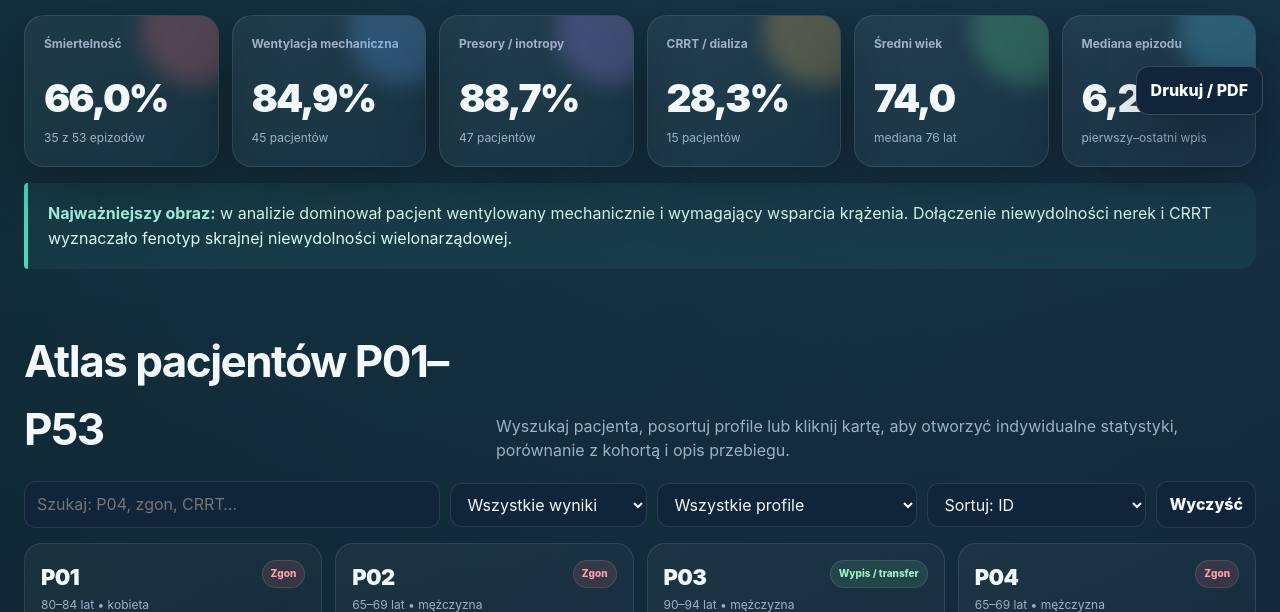
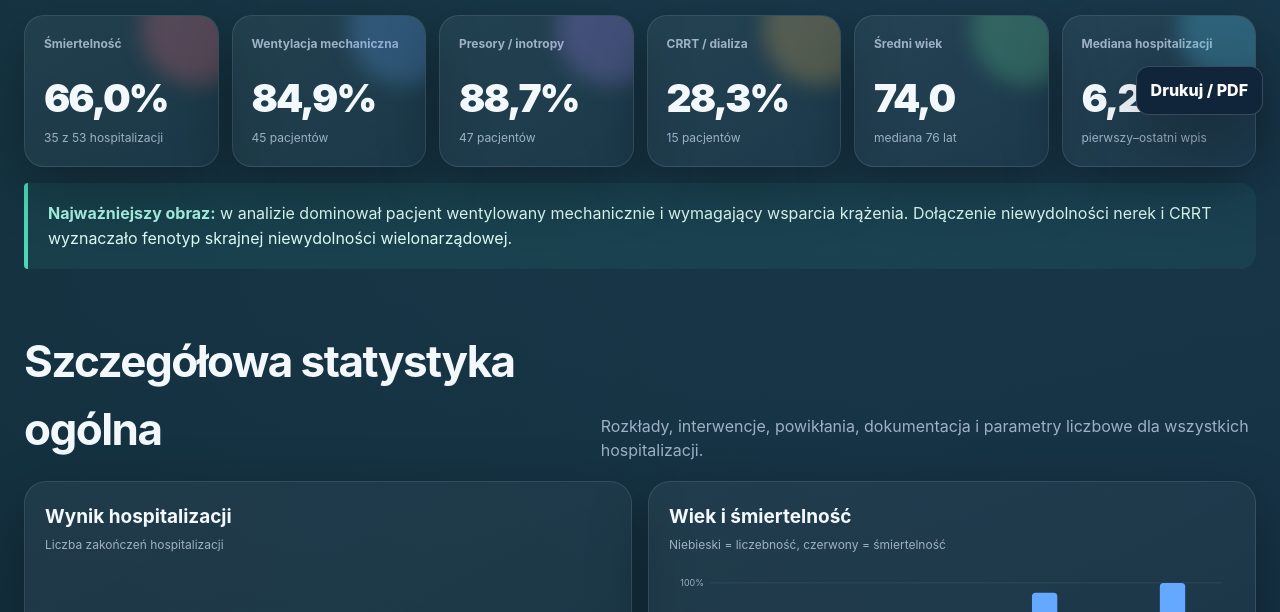
Before and after one commit to fedorczakmichal-stack/grafik-lekarzy, a plain HTML site: page raport-oit/index.html in a window 1280 px wide. Shown: the part 668-1280 px from the top of the page. Drawn offline with Linux system fonts and the light colour scheme.

Commit message:
Use hospitalization terminology and load detailed overall statistics

```diff
--- a/raport-oit/index.html
+++ b/raport-oit/index.html
@@ -7,173 +7,69 @@
 <meta http-equiv="Cache-Control" content="no-cache, no-store, must-revalidate">
 <meta http-equiv="Pragma" content="no-cache">
 <meta http-equiv="Expires" content="0">
-<title>OAiIT 2026 — ładowanie atlasu pacjentów</title>
+<title>OAiIT 2026 — ładowanie raportu</title>
 <style>
 html,body{height:100%;margin:0;background:#06111f;color:#f3f8fd;font-family:Inter,system-ui,-apple-system,BlinkMacSystemFont,"Segoe UI",sans-serif}.wrap{height:100%;display:grid;place-items:center;padding:24px;text-align:center;box-sizing:border-box}.card{max-width:520px;padding:28px;border:1px solid rgba(255,255,255,.12);border-radius:22px;background:linear-gradient(145deg,rgba(255,255,255,.06),rgba(255,255,255,.02));box-shadow:0 20px 60px rgba(0,0,0,.35)}.spinner{width:48px;height:48px;border-radius:50%;border:4px solid rgba(255,255,255,.12);border-top-color:#4ad8b8;margin:0 auto 18px;animation:s .8s linear infinite}@keyframes s{to{transform:rotate(360deg)}}h1{font-size:24px;margin:0 0 8px}p{color:#9eb1c5;margin:0}.err{color:#ff9aa6;margin-top:14px;font-size:13px;white-space:pre-wrap}
 </style>
 </head>
 <body>
-<div class="wrap" id="loader"><div class="card"><div class="spinner"></div><h1>Ładowanie raportu</h1><p>Atlas 53 pacjentów i analiza kohorty.</p><div class="err" id="err"></div></div></div>
+<div class="wrap" id="loader"><div class="card"><div class="spinner"></div><h1>Ładowanie raportu</h1><p>Statystyka ogólna i 53 indywidualne profile pacjentów.</p><div class="err" id="err"></div></div></div>
 <script>
 (async()=>{
-  const VERSION='20260711-v8';
+  const VERSION='20260711-v9';
   const initialError=document.getElementById('err');
   let reportMounted=false;
 
   function errorBox(message,kind='runtime'){
-    if(!reportMounted&&initialError){
-      initialError.textContent='Nie udało się uruchomić raportu.\n'+message+'\nOdśwież stronę.';
-      return;
-    }
+    if(!reportMounted&&initialError){initialError.textContent='Nie udało się uruchomić raportu.\n'+message+'\nOdśwież stronę.';return;}
     let banner=document.getElementById('report-runtime-error');
-    if(!banner){
-      banner=document.createElement('div');
-      banner.id='report-runtime-error';
-      banner.setAttribute('role','alert');
-      banner.style.cssText='position:relative;z-index:99999;margin:12px 14px;padding:12px 14px;border:1px solid rgba(255,109,125,.55);border-radius:12px;background:#34131b;color:#ffd7dc;font:600 13px/1.45 system-ui,-apple-system,sans-serif;white-space:pre-wrap;box-shadow:0 14px 36px rgba(0,0,0,.35)';
-      document.body.prepend(banner);
-    }
+    if(!banner){banner=document.createElement('div');banner.id='report-runtime-error';banner.setAttribute('role','alert');banner.style.cssText='position:relative;z-index:99999;margin:12px 14px;padding:12px 14px;border:1px solid rgba(255,109,125,.55);border-radius:12px;background:#34131b;color:#ffd7dc;font:600 13px/1.45 system-ui,-apple-system,sans-serif;white-space:pre-wrap;box-shadow:0 14px 36px rgba(0,0,0,.35)';document.body.prepend(banner);}
     banner.textContent=(kind==='fatal'?'Nie udało się uruchomić raportu.':'Raport nie uruchomił części interaktywnej.')+'\n'+message+'\nOdśwież stronę.';
   }
 
-  function definition(node){
-    return {
-      attributes:[...node.attributes].map(attribute=>[attribute.name,attribute.value]),
-      source:node.textContent||''
-    };
-  }
-
+  function definition(node){return{attributes:[...node.attributes].map(a=>[a.name,a.value]),source:node.textContent||''};}
   async function activateScript(item){
     const script=document.createElement('script');
-    for(const [name,value] of item.attributes){
-      if(name==='src') script.setAttribute(name,new URL(value,location.href).href);
-      else script.setAttribute(name,value);
-    }
-    if(script.getAttribute('src')){
-      await new Promise((resolve,reject)=>{
-        script.addEventListener('load',resolve,{once:true});
-        script.addEventListener('error',()=>reject(new Error('Nie załadowano skryptu: '+script.getAttribute('src'))),{once:true});
-        document.body.appendChild(script);
-      });
-    }else{
-      script.textContent=item.source;
-      document.body.appendChild(script);
-    }
+    for(const [name,value] of item.attributes){if(name==='src')script.setAttribute(name,new URL(value,location.href).href);else script.setAttribute(name,value);}
+    if(script.getAttribute('src'))await new Promise((resolve,reject)=>{script.addEventListener('load',resolve,{once:true});script.addEventListener('error',()=>reject(new Error('Nie załadowano skryptu: '+script.getAttribute('src'))),{once:true});document.body.appendChild(script);});
+    else{script.textContent=item.source;document.body.appendChild(script);}
   }
+  async function activateExternal(src){return activateScript({attributes:[['src',src]],source:''});}
 
   function repairFragments(parts){
     const fixed=parts.map(part=>part.replace(/^\uFEFF/,'').replace(/[\r\n]+$/,''));
-
-    // part-2 zawierał błędną końcówkę P13, natomiast part-3 zaczyna się
-    // od prawidłowej kontynuacji nazwy pola „bronchoskopia”. Zachowujemy
-    // prawidłowy prefiks P13 i zastępujemy jego uszkodzoną końcówkę.
     const marker='"bronchoskopia"';
     const cut=fixed[1].lastIndexOf(marker);
-    if(cut<0||!fixed[2].startsWith('choskopia":')){
-      throw new Error('Nie rozpoznano granicy danych part-2/part-3.');
-    }
-    fixed[1]=fixed[1].slice(0,cut+5); // pozostawia dokładnie: "bron
-
-    // W part-4 i part-6 zapisano powtórzone znaki ": na początku
-    // fragmentu. Poprzedni fragment kończy się już dwukropkiem pola.
-    for(const index of [3,5]){
-      if(!fixed[index].startsWith('":')){
-        throw new Error(`Nie rozpoznano nadmiarowego prefiksu w part-${index+1}.`);
-      }
-      fixed[index]=fixed[index].slice(2);
-    }
-
+    if(cut<0||!fixed[2].startsWith('choskopia":'))throw new Error('Nie rozpoznano granicy danych part-2/part-3.');
+    fixed[1]=fixed[1].slice(0,cut+5);
+    for(const index of [3,5]){if(!fixed[index].startsWith('":'))throw new Error(`Nie rozpoznano nadmiarowego prefiksu w part-${index+1}.`);fixed[index]=fixed[index].slice(2);}
     return fixed.join('');
   }
-
   function validateInlineScript(source){
-    const dataPrefix='const DATA=';
-    const dataSuffix=';const P=DATA.';
-    const start=source.indexOf(dataPrefix);
-    const end=source.indexOf(dataSuffix,start+dataPrefix.length);
-    if(start>=0&&end>start){
-      const data=JSON.parse(source.slice(start+dataPrefix.length,end));
-      const ids=(data.patients||[]).map(patient=>patient.id_epizodu);
-      if(ids.length!==53||new Set(ids).size!==53||ids[0]!=='P01'||ids[52]!=='P53'){
-        throw new Error(`Nieprawidłowy zbiór pacjentów: ${ids.length} rekordów, ${new Set(ids).size} unikalnych ID.`);
-      }
-    }
+    const prefix='const DATA=',suffix=';const P=DATA.';const start=source.indexOf(prefix),end=source.indexOf(suffix,start+prefix.length);
+    if(start>=0&&end>start){const data=JSON.parse(source.slice(start+prefix.length,end)),ids=(data.patients||[]).map(r=>r.id_epizodu);if(ids.length!==53||new Set(ids).size!==53||ids[0]!=='P01'||ids[52]!=='P53')throw new Error(`Nieprawidłowy zbiór pacjentów: ${ids.length} rekordów, ${new Set(ids).size} unikalnych ID.`);}
     new Function(source);
   }
 
   try{
-    const urls=Array.from({length:7},(_,index)=>`v2/part-${index+1}.txt?${VERSION}`);
-    const parts=await Promise.all(urls.map(async url=>{
-      const response=await fetch(url,{cache:'no-store'});
-      if(!response.ok) throw new Error(`${url}: HTTP ${response.status}`);
-      return response.text();
-    }));
+    const urls=Array.from({length:7},(_,i)=>`v2/part-${i+1}.txt?${VERSION}`);
+    const parts=await Promise.all(urls.map(async url=>{const response=await fetch(url,{cache:'no-store'});if(!response.ok)throw new Error(`${url}: HTTP ${response.status}`);return response.text();}));
+    const source=repairFragments(parts);
+    if(!source.includes('id="patientGrid"')||!source.includes('id="matrixBody"')||!source.includes('renderAtlas();renderMatrix();renderCohort()'))throw new Error('Pobrane fragmenty raportu są niepełne.');
+    const parsed=new DOMParser().parseFromString(source,'text/html');
+    const scripts=[...parsed.querySelectorAll('script')].map(definition);parsed.querySelectorAll('script').forEach(node=>node.remove());
+    if(!scripts.length)throw new Error('W raporcie nie znaleziono skryptu uruchamiającego.');
+    for(const script of scripts)if(!script.attributes.some(([name])=>name==='src'))validateInlineScript(script.source);
 
-    const source=repairFragments(parts);
+    document.documentElement.lang=parsed.documentElement.lang||'pl';document.head.innerHTML=parsed.head.innerHTML;document.body.innerHTML=parsed.body.innerHTML;reportMounted=true;
+    const mobileFix=document.createElement('style');mobileFix.textContent='@media(max-width:850px){.print{position:static!important;display:block!important;width:max-content;margin:14px 14px 0 auto!important;padding:9px 12px!important;box-shadow:none!important}.chart{min-height:220px}.shell{padding-bottom:calc(70px + env(safe-area-inset-bottom))!important}}@media print{.print{display:none!important}}';document.head.appendChild(mobileFix);
+    const captured=[];window.addEventListener('error',event=>{const message=(event.message||'Błąd JavaScript')+' @ '+(event.lineno||'?')+':'+(event.colno||'?');captured.push(message);errorBox(captured.join('\n'));});window.addEventListener('unhandledrejection',event=>{const reason=event.reason&&event.reason.message?event.reason.message:String(event.reason||'nieznany błąd');captured.push('Promise: '+reason);errorBox(captured.join('\n'));});
+    for(const script of scripts)await activateScript(script);
+    await activateExternal(`enhance-v9.js?${VERSION}`);
 
-    if(!source.includes('id="patientGrid"')||!source.includes('id="matrixBody"')||!source.includes('renderAtlas();renderMatrix();renderCohort()')){
-      throw new Error('Pobrane fragmenty raportu są niepełne.');
-    }
-
-    const parsed=new DOMParser().parseFromString(source,'text/html');
-    const scripts=[...parsed.querySelectorAll('script')].map(definition);
-    parsed.querySelectorAll('script').forEach(node=>node.remove());
-    if(!scripts.length) throw new Error('W raporcie nie znaleziono skryptu uruchamiającego.');
-
-    for(const script of scripts){
-      if(!script.attributes.some(([name])=>name==='src')) validateInlineScript(script.source);
-    }
-
-    document.documentElement.lang=parsed.documentElement.lang||'pl';
-    document.head.innerHTML=parsed.head.innerHTML;
-    document.body.innerHTML=parsed.body.innerHTML;
-    reportMounted=true;
-
-    const mobileFix=document.createElement('style');
-    mobileFix.textContent=`
-      @media(max-width:850px){
-        .print{position:static!important;display:block!important;width:max-content;margin:14px 14px 0 auto!important;padding:9px 12px!important;box-shadow:none!important}
-        .chart{min-height:220px}
-        .shell{padding-bottom:calc(70px + env(safe-area-inset-bottom))!important}
-      }
-      @media print{.print{display:none!important}}
-    `;
-    document.head.appendChild(mobileFix);
-
-    const captured=[];
-    window.addEventListener('error',event=>{
-      const message=(event.message||'Błąd JavaScript')+' @ '+(event.lineno||'?')+':'+(event.colno||'?');
-      captured.push(message);
-      errorBox(captured.join('\n'));
-    });
-    window.addEventListener('unhandledrejection',event=>{
-      const reason=event.reason&&event.reason.message?event.reason.message:String(event.reason||'nieznany błąd');
-      captured.push('Promise: '+reason);
-      errorBox(captured.join('\n'));
-    });
-
-    for(const script of scripts) await activateScript(script);
-
-    const verify=()=>{
-      const cards=document.querySelectorAll('#patientGrid .patient-card').length;
-      const rows=document.querySelectorAll('#matrixBody tr').length;
-      const charts=document.querySelectorAll('.chart svg').length;
-      if(cards!==53||rows!==53||charts<5){
-        errorBox(captured.length?captured.join('\n'):`karty=${cards}/53, wiersze=${rows}/53, wykresy=${charts}/5`);
-        return false;
-      }
-      const banner=document.getElementById('report-runtime-error');
-      if(banner) banner.remove();
-      return true;
-    };
-
-    requestAnimationFrame(()=>requestAnimationFrame(()=>{
-      if(!verify()) setTimeout(verify,900);
-    }));
-  }catch(error){
-    console.error(error);
-    errorBox(error&&error.message?error.message:String(error),'fatal');
-  }
+    const verify=()=>{const cards=document.querySelectorAll('#patientGrid .patient-card').length,rows=document.querySelectorAll('#matrixBody tr').length,charts=document.querySelectorAll('.chart svg').length,details=document.querySelectorAll('#oa-details .oa-card').length;if(cards!==53||rows!==53||charts<5||details<8){errorBox(captured.length?captured.join('\n'):`karty=${cards}/53, wiersze=${rows}/53, wykresy=${charts}/5, sekcje szczegółowe=${details}/8`);return false}const banner=document.getElementById('report-runtime-error');if(banner)banner.remove();return true};
+    requestAnimationFrame(()=>requestAnimationFrame(()=>{if(!verify())setTimeout(verify,900);}));
+  }catch(error){console.error(error);errorBox(error&&error.message?error.message:String(error),'fatal');}
 })();
 </script>
 </body>
```
